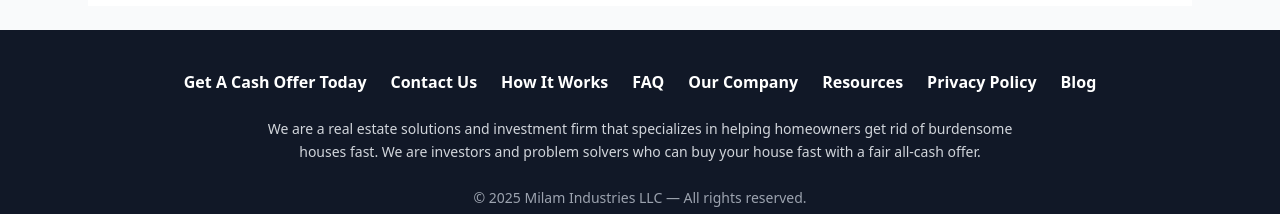
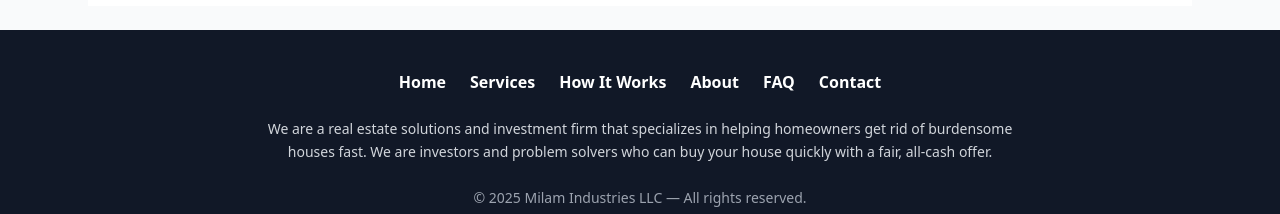
Before and after one commit to milamindustries/milamindustries-site, a Next.js app in the folder milamindustries-site/: page / in a window 1280 px wide. Shown: the part 4038-4252 px from the top of the page. Built offline with nearby package versions, Linux system fonts and the light colour scheme.

Commit message:
fix(footer): update links to match site navigation and enable routing

```diff
--- a/milamindustries-site/app/layout.jsx
+++ b/milamindustries-site/app/layout.jsx
@@ -32,20 +32,18 @@ export default function RootLayout({ children }) {
        <footer className="bg-gray-900 text-gray-100 py-10">
   <div className="max-w-6xl mx-auto px-6 text-center space-y-6">
     <nav className="flex flex-wrap justify-center gap-6 font-semibold text-white text-base">
-      <a href="/" className="hover:text-gray-300">Get A Cash Offer Today</a>
-      <a href="#contact" className="hover:text-gray-300">Contact Us</a>
+      <a href="/" className="hover:text-gray-300">Home</a>
+      <a href="/services" className="hover:text-gray-300">Services</a>
       <a href="/how-it-works" className="hover:text-gray-300">How It Works</a>
+      <a href="/about" className="hover:text-gray-300">About</a>
       <a href="/faq" className="hover:text-gray-300">FAQ</a>
-      <a href="/about" className="hover:text-gray-300">Our Company</a>
-      <a href="/services" className="hover:text-gray-300">Resources</a>
-      <a href="#" className="hover:text-gray-300">Privacy Policy</a>
-      <a href="#" className="hover:text-gray-300">Blog</a>
+      <a href="#contact" className="hover:text-gray-300">Contact</a>
     </nav>
 
     <p className="text-gray-300 text-sm max-w-3xl mx-auto leading-relaxed">
       We are a real estate solutions and investment firm that specializes in helping homeowners
       get rid of burdensome houses fast. We are investors and problem solvers who can buy your
-      house fast with a fair all-cash offer.
+      house quickly with a fair, all-cash offer.
     </p>
 
     <p className="text-gray-400 text-sm mt-4">
@@ -53,6 +51,7 @@ export default function RootLayout({ children }) {
     </p>
   </div>
 </footer>
+
       </body>
     </html>
   );
```
